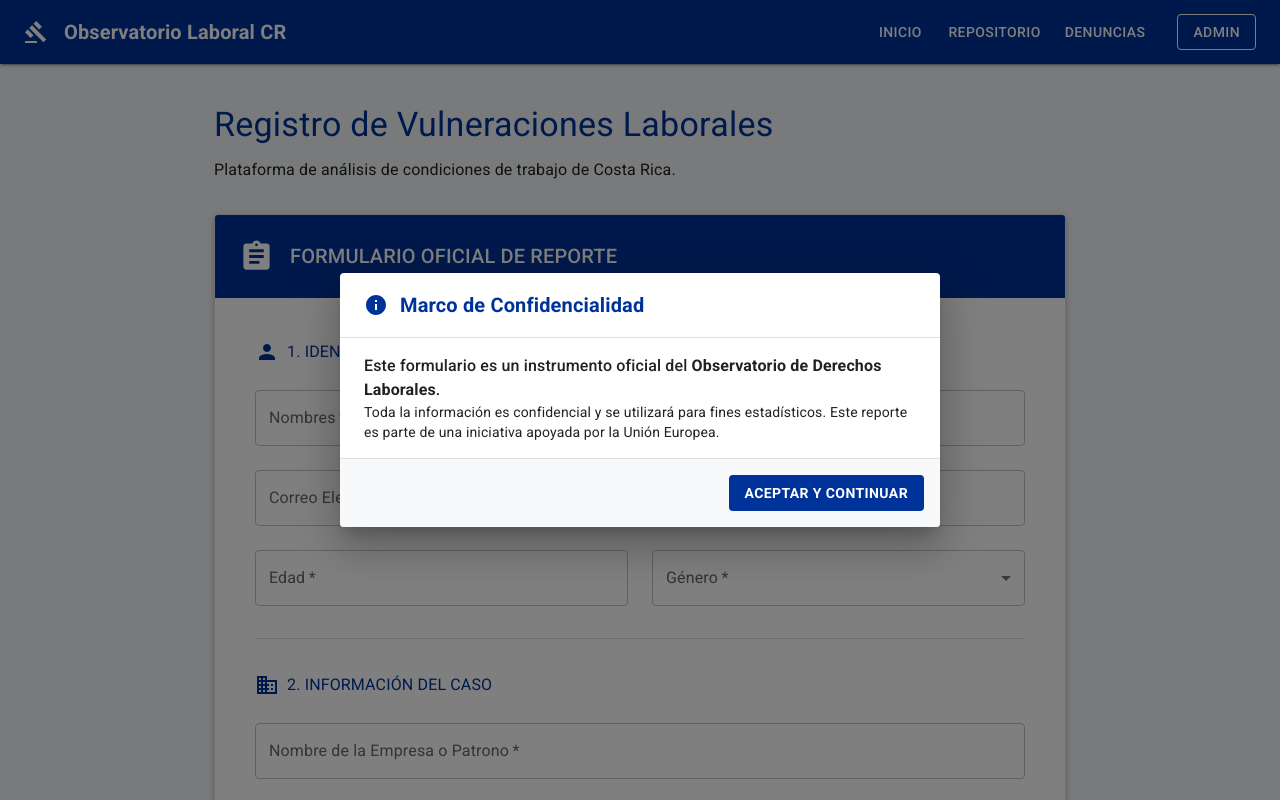
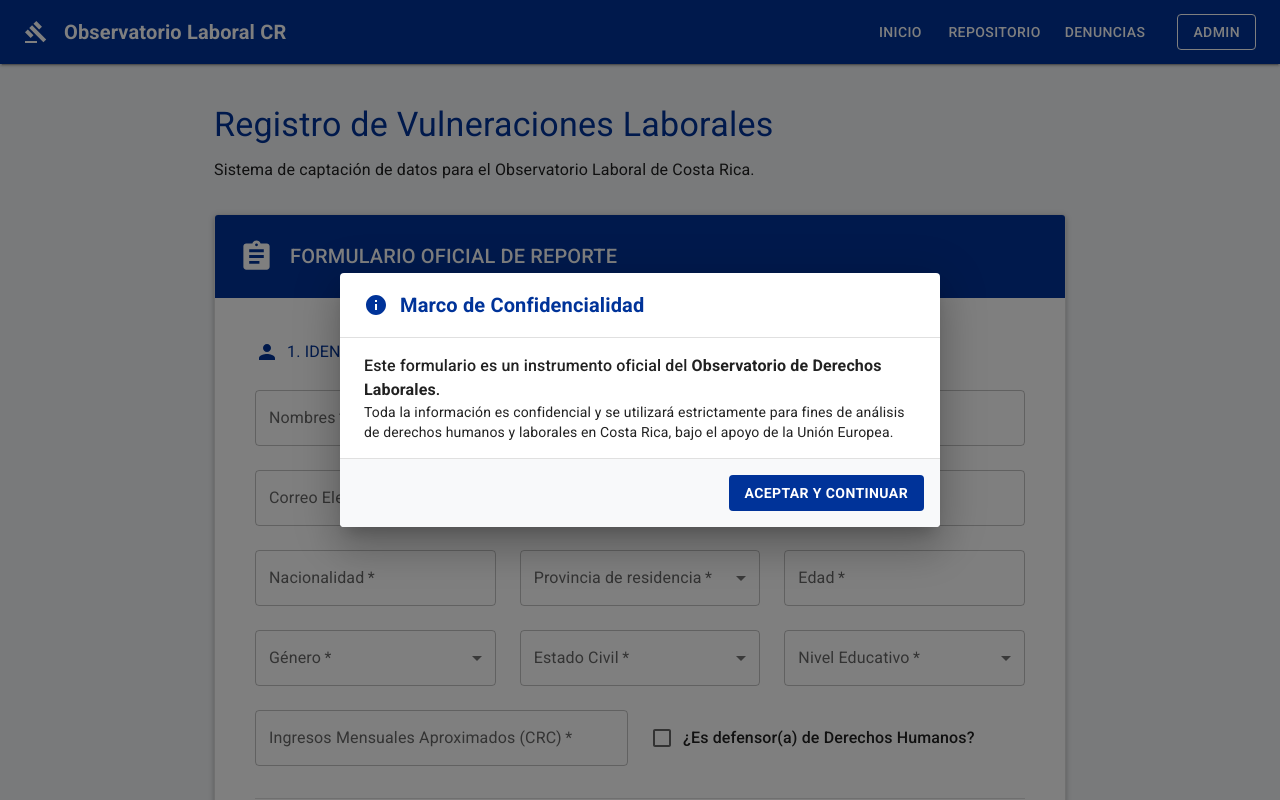
Before and after one commit to iiresodh-cr/Observatorio-laboral-frontend, a React (Vite) app: page /denuncia in a window 1280 px wide. Shown: the top 800 px of the page. Built offline with nearby package versions, Linux system fonts and the light colour scheme.

Commit message:
Datos demográficos

```diff
--- a/src/pages/Denuncia.jsx
+++ b/src/pages/Denuncia.jsx
@@ -2,12 +2,14 @@ import { useState } from 'react';
 import {
   Container, Paper, Box, Typography, TextField,
   Button, MenuItem, Divider, Stack,
-  Dialog, DialogTitle, DialogContent, DialogActions
+  Dialog, DialogTitle, DialogContent, DialogActions,
+  FormControlLabel, Checkbox
 } from '@mui/material';
 import AssignmentIcon from '@mui/icons-material/Assignment';
 import InfoIcon from '@mui/icons-material/Info';
 import BusinessIcon from '@mui/icons-material/Business';
 import PersonIcon from '@mui/icons-material/Person';
+import PublicIcon from '@mui/icons-material/Public';
 
 const tiposDenuncia = [
   'Despido injustificado',
@@ -27,23 +29,33 @@ const opcionesGenero = [
   { value: 'prefiero_no_decir', label: 'Prefiero no decirlo' }
 ];
 
+const provincias = ['San José', 'Alajuela', 'Cartago', 'Heredia', 'Guanacaste', 'Puntarenas', 'Limón'];
+
+const estadosCiviles = ['Soltero/a', 'Casado/a', 'Divorciado/a', 'Viudo/a', 'Unión Libre'];
+
+const nivelesEducativos = [
+  'Sin estudios', 'Primaria incompleta', 'Primaria completa',
+  'Secundaria incompleta', 'Secundaria completa',
+  'Técnico / Parauniversitario', 'Universitario', 'Postgrado'
+];
+
 export default function Denuncia() {
   const [openModal, setOpenModal] = useState(true);
   const [resultModal, setResultModal] = useState({ open: false, title: '', message: '' });
 
   const [formData, setFormData] = useState({
-    nombres: '',
-    apellidos: '',
-    empresa: '',
-    email: '',
-    edad: '',
-    genero: '',
-    tipoDenuncia: '',
-    descripcion: ''
+    nombres: '', apellidos: '', email: '', edad: '', genero: '',
+    nacionalidad: '', provincia: '', estadoCivil: '', nivelEducativo: '',
+    ingresosMensuales: '', isDefensorDDHH: false,
+    empresa: '', tipoDenuncia: '', descripcion: ''
   });
 
   const handleFormChange = (e) => {
-    setFormData({ ...formData, [e.target.name]: e.target.value });
+    const { name, value, checked, type } = e.target;
+    setFormData({
+      ...formData,
+      [name]: type === 'checkbox' ? checked : value
+    });
   };
 
   const handleFormSubmit = (e) => {
@@ -53,7 +65,13 @@ export default function Denuncia() {
       title: 'Reporte Registrado Exitosamente',
       message: 'Su información ha sido procesada de manera segura para el análisis estadístico del Observatorio.'
     });
-    setFormData({ nombres: '', apellidos: '', empresa: '', email: '', edad: '', genero: '', tipoDenuncia: '', descripcion: '' });
+    // Reset form
+    setFormData({
+      nombres: '', apellidos: '', email: '', edad: '', genero: '',
+      nacionalidad: '', provincia: '', estadoCivil: '', nivelEducativo: '',
+      ingresosMensuales: '', isDefensorDDHH: false,
+      empresa: '', tipoDenuncia: '', descripcion: ''
+    });
   };
 
   return (
@@ -68,7 +86,7 @@ export default function Denuncia() {
             Este formulario es un instrumento oficial del <strong>Observatorio de Derechos Laborales</strong>.
           </Typography>
           <Typography variant="body2" color="text.secondary">
-            Toda la información es confidencial y se utilizará para fines estadísticos. Este reporte es parte de una iniciativa apoyada por la Unión Europea.
+            Toda la información es confidencial y se utilizará estrictamente para fines de análisis de derechos humanos y laborales en Costa Rica, bajo el apoyo de la Unión Europea.
           </Typography>
         </DialogContent>
         <DialogActions sx={{ p: 2, bgcolor: '#f8f9fa' }}>
@@ -94,7 +112,7 @@ export default function Denuncia() {
           Registro de Vulneraciones Laborales
         </Typography>
         <Typography variant="body1" color="text.secondary">
-          Plataforma de análisis de condiciones de trabajo de Costa Rica.
+          Sistema de captación de datos para el Observatorio Laboral de Costa Rica.
         </Typography>
       </Box>
 
@@ -107,14 +125,13 @@ export default function Denuncia() {
         <Box component="form" onSubmit={handleFormSubmit} sx={{ p: { xs: 3, md: 5 }, bgcolor: '#ffffff' }}>
           <Stack spacing={4}>
 
-            {/* SECCIÓN 1: IDENTIFICACIÓN */}
+            {/* SECCIÓN 1: IDENTIFICACIÓN Y DATOS DEMOGRÁFICOS */}
             <Box>
               <Typography variant="subtitle1" color="primary" fontWeight="bold" sx={{ display: 'flex', alignItems: 'center', gap: 1, mb: 3 }}>
-                <PersonIcon /> 1. IDENTIFICACIÓN DE LA PERSONA
+                <PersonIcon /> 1. IDENTIFICACIÓN Y DATOS DEMOGRÁFICOS
               </Typography>
 
               <Box sx={{ display: 'grid', gridTemplateColumns: { xs: '1fr', md: 'repeat(12, 1fr)' }, gap: 3 }}>
-                {/* DIVISIÓN: Nombres y Apellidos en la misma fila (50% cada uno) */}
                 <Box sx={{ gridColumn: { xs: 'span 1', md: 'span 6' } }}>
                   <TextField fullWidth label="Nombres" name="nombres" value={formData.nombres} onChange={handleFormChange} required />
                 </Box>
@@ -122,21 +139,48 @@ export default function Denuncia() {
                   <TextField fullWidth label="Apellidos" name="apellidos" value={formData.apellidos} onChange={handleFormChange} required />
                 </Box>
 
-                {/* Correo Electrónico ocupa toda la fila */}
                 <Box sx={{ gridColumn: { xs: 'span 1', md: 'span 12' } }}>
                   <TextField required fullWidth type="email" label="Correo Electrónico de contacto" name="email" value={formData.email} onChange={handleFormChange} />
                 </Box>
 
-                {/* Edad y Género repartidos 50/50 */}
+                <Box sx={{ gridColumn: { xs: 'span 1', md: 'span 4' } }}>
+                  <TextField required fullWidth label="Nacionalidad" name="nacionalidad" value={formData.nacionalidad} onChange={handleFormChange} />
+                </Box>
+                <Box sx={{ gridColumn: { xs: 'span 1', md: 'span 4' } }}>
+                  <TextField select required fullWidth label="Provincia de residencia" name="provincia" value={formData.provincia} onChange={handleFormChange}>
+                    {provincias.map((p) => <MenuItem key={p} value={p}>{p}</MenuItem>)}
+                  </TextField>
+                </Box>
+                <Box sx={{ gridColumn: { xs: 'span 1', md: 'span 4' } }}>
+                  <TextField required fullWidth type="number" label="Edad" name="edad" value={formData.edad} onChange={handleFormChange} inputProps={{ min: 15 }} />
+                </Box>
+
+                <Box sx={{ gridColumn: { xs: 'span 1', md: 'span 4' } }}>
+                  <TextField select required fullWidth label="Género" name="genero" value={formData.genero} onChange={handleFormChange}>
+                    {opcionesGenero.map((opt) => <MenuItem key={opt.value} value={opt.value}>{opt.label}</MenuItem>)}
+                  </TextField>
+                </Box>
+                <Box sx={{ gridColumn: { xs: 'span 1', md: 'span 4' } }}>
+                  <TextField select required fullWidth label="Estado Civil" name="estadoCivil" value={formData.estadoCivil} onChange={handleFormChange}>
+                    {estadosCiviles.map((e) => <MenuItem key={e} value={e}>{e}</MenuItem>)}
+                  </TextField>
+                </Box>
+                <Box sx={{ gridColumn: { xs: 'span 1', md: 'span 4' } }}>
+                  <TextField select required fullWidth label="Nivel Educativo" name="nivelEducativo" value={formData.nivelEducativo} onChange={handleFormChange}>
+                    {nivelesEducativos.map((n) => <MenuItem key={n} value={n}>{n}</MenuItem>)}
+                  </TextField>
+                </Box>
+
                 <Box sx={{ gridColumn: { xs: 'span 1', md: 'span 6' } }}>
-                  <TextField required fullWidth type="number" label="Edad" name="edad" value={formData.edad} onChange={handleFormChange} inputProps={{ min: 15, max: 100 }} />
+                  <TextField required fullWidth type="number" label="Ingresos Mensuales Aproximados (CRC)" name="ingresosMensuales" value={formData.ingresosMensuales} onChange={handleFormChange} />
                 </Box>
-                <Box sx={{ gridColumn: { xs: 'span 1', md: 'span 6' } }}>
-                  <TextField select required fullWidth label="Género" name="genero" value={formData.genero} onChange={handleFormChange}>
-                    {opcionesGenero.map((opt) => (
-                      <MenuItem key={opt.value} value={opt.value}>{opt.label}</MenuItem>
-                    ))}
-                  </TextField>
+
+                {/* Casilla Defensor DDHH */}
+                <Box sx={{ gridColumn: { xs: 'span 1', md: 'span 6' }, display: 'flex', alignItems: 'center' }}>
+                  <FormControlLabel
+                    control={<Checkbox name="isDefensorDDHH" checked={formData.isDefensorDDHH} onChange={handleFormChange} color="primary" />}
+                    label={<Typography sx={{ fontWeight: 500 }}>¿Es defensor(a) de Derechos Humanos?</Typography>}
+                  />
                 </Box>
               </Box>
             </Box>
@@ -152,7 +196,7 @@ export default function Denuncia() {
               <Stack spacing={3}>
                 <TextField required fullWidth label="Nombre de la Empresa o Patrono" name="empresa" value={formData.empresa} onChange={handleFormChange} />
 
-                <TextField select required fullWidth label="Naturaleza de la vulneración" name="tipoDenuncia" value={formData.tipoDenuncia} onChange={handleFormChange}>
+                <TextField select required fullWidth label="Naturaleza de la vulneración laboral" name="tipoDenuncia" value={formData.tipoDenuncia} onChange={handleFormChange}>
                   {tiposDenuncia.map((tipo) => (
                     <MenuItem key={tipo} value={tipo} sx={{ py: 1.2, whiteSpace: 'normal' }}>
                       {tipo}
@@ -164,7 +208,6 @@ export default function Denuncia() {
               </Stack>
             </Box>
 
-            {/* BOTÓN ALINEADO A LA DERECHA Y CUADRADO */}
             <Box sx={{ display: 'flex', justifyContent: 'flex-end', pt: 2 }}>
               <Button
                 type="submit"
```
